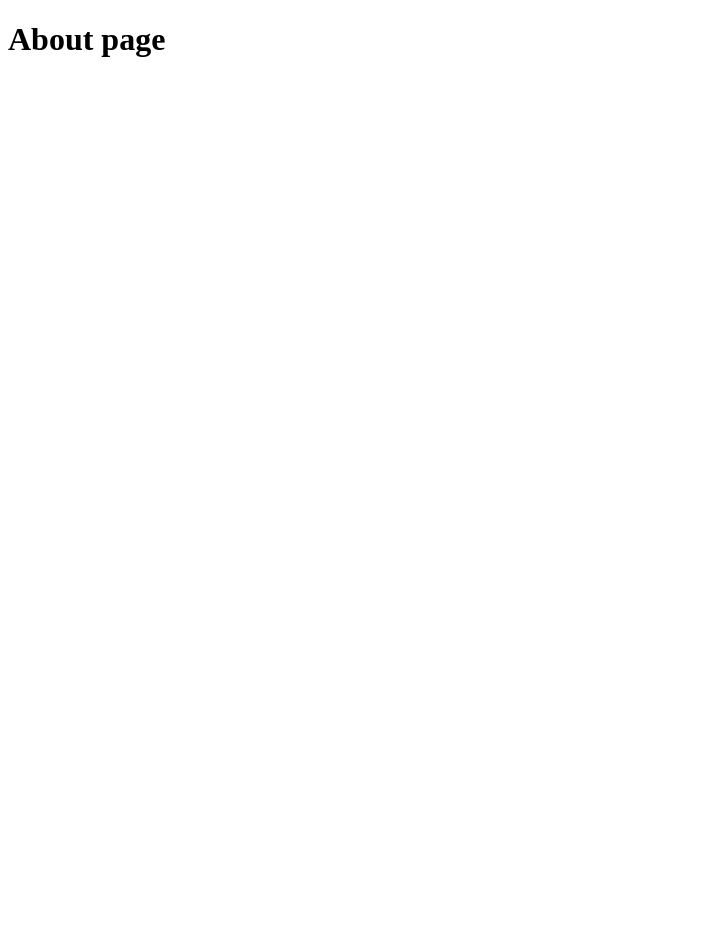
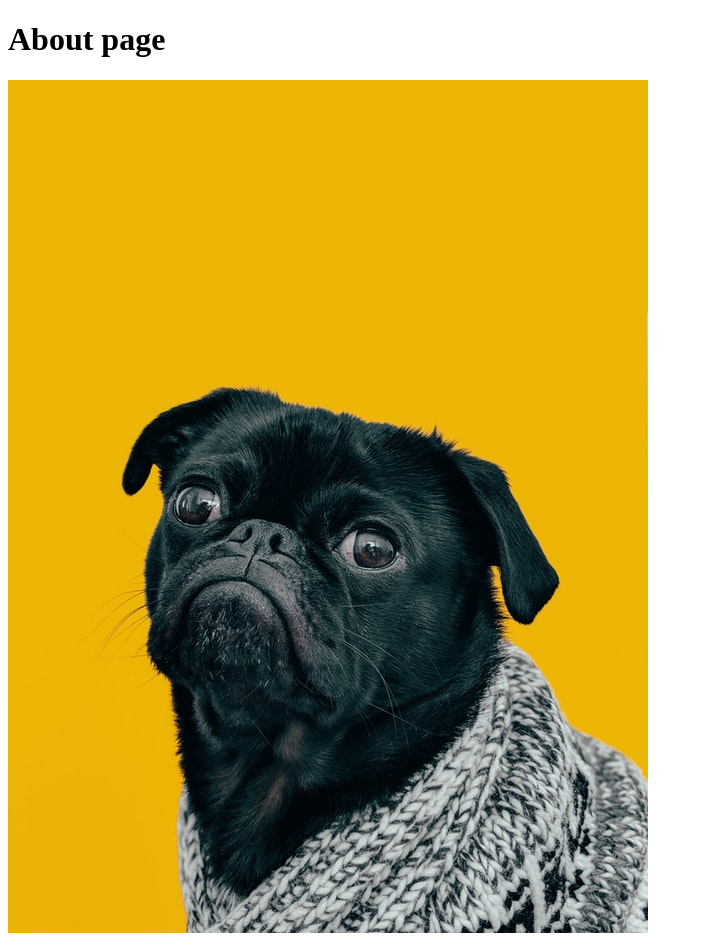
Before and after one commit to Sisyphus6ix/git_test, a plain HTML site: page odin-links-and-images/pages/about.html in a window 1280 px wide. Shown: the whole page, without its empty margins (0-703 px from the left). Before the commit the page ends 800 px from the top, so only its background shows below. Drawn offline with Linux system fonts and the light colour scheme.

Commit message:
Following the TOP curriculum

```diff
--- a/odin-links-and-images/pages/about.html
+++ b/odin-links-and-images/pages/about.html
@@ -8,5 +8,15 @@
 </head>
 <body>
     <h1>About page</h1>
+
+    <img src="../images/dog.jpg">
+
+    <!-- To break down what this <img> tag is doing -->
+
+    <!-- First, we are going to the parent directory of the pages directory which is odin-links-and-images.
+    Then, from the parent directory, we can go into the images directory.
+    Finally, we can access the dog.jpg file. -->
+
+
 </body>
 </html>
```
Also changed, not shown: odin-links-and-images/index.html (+4 -0 lines), odin-links-and-images/images/dog.jpg (added).
